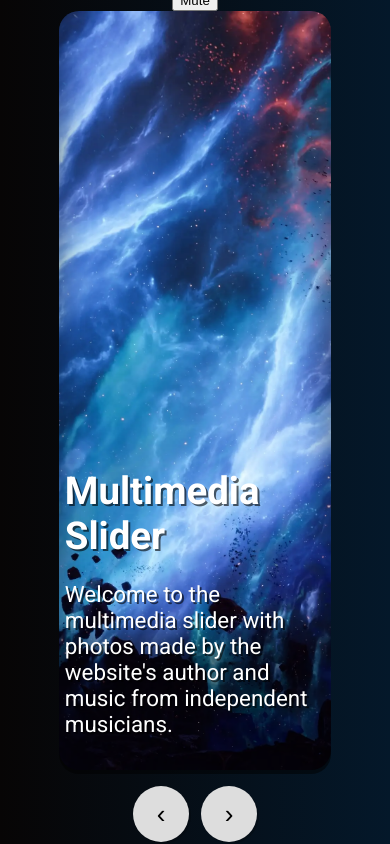
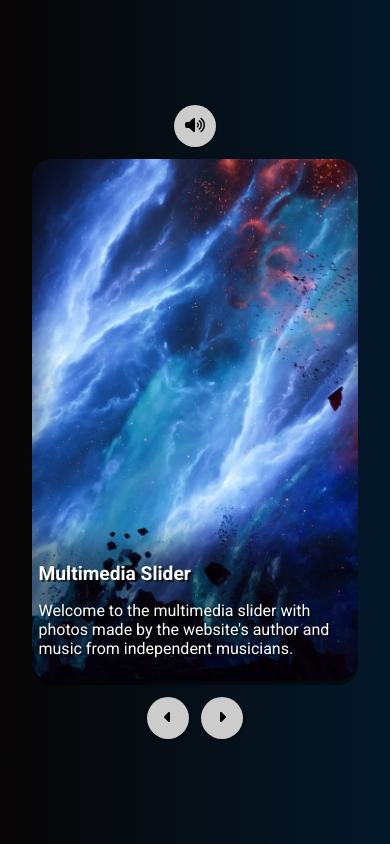
Before and after one commit to M4thez/opera-frontend-task, a Next.js app: page / in a window 390 px wide. Built offline with nearby package versions, Linux system fonts and the light colour scheme.

Commit message:
Added fontawesome icons and adjusted responsivness

```diff
--- a/src/app/(slider)/page.module.css
+++ b/src/app/(slider)/page.module.css
@@ -5,6 +5,24 @@
   justify-content: center;
   padding: 2rem;
   height: 100vh;
+}
+
+.main button {
+  border-radius: 50%;
+  background-color: #ccc;
+  border: none;
+  width: 56px;
+  height: 56px;
+  font-size: 22px;
+  cursor: pointer;
+  transition: background-color 0.4s;
+  box-shadow: 2px 2px rgba(0, 0, 0, 0.2);
+}
+.main button:hover {
+  background-color: #b5e4ea;
+}
+.main button:active {
+  background-color: #8eb1b6;
 }
 
 .slider-buttons {
@@ -15,20 +33,14 @@
   gap: 12px;
 }
 
-.slider-buttons button {
-  border-radius: 50%;
-  background-color: #ddd;
-  border: none;
-  width: 56px;
-  height: 56px;
-  font-size: 26px;
-  cursor: pointer;
-  transition: background-color 0.4s;
-  box-shadow: 2px 2px rgba(0, 0, 0, 0.2);
+.audio-button {
+  margin: 12px;
 }
-.slider-buttons button:hover {
-  background-color: #b5e4ea;
+
+@media screen and (max-width: 720px) {
+  .main button {
+    width: 42px;
+    height: 42px;
+    font-size: 16px;
+  }
 }
-.slider-buttons button:active {
-  background-color: #8eb1b6;
-}
--- a/src/app/(slider)/page.tsx
+++ b/src/app/(slider)/page.tsx
@@ -4,6 +4,14 @@ import styles from "./page.module.css";
 import { useState, useEffect } from "react";
 import { SingleSlide } from "./singleSlide";
 import { ISlide } from "@/types/definitions";
+
+import { FontAwesomeIcon } from "@fortawesome/react-fontawesome";
+import {
+  faVolumeXmark,
+  faVolumeHigh,
+  faCaretRight,
+  faCaretLeft,
+} from "@fortawesome/free-solid-svg-icons";
 
 export default function Home() {
   const [slidesData, setSlidesData] = useState<ISlide[]>([]);
@@ -36,7 +44,6 @@ export default function Home() {
   const slides = slidesData.map((slide, index) => (
     <SingleSlide
       key={slide.id}
-      id={slide.id}
       imageURL={slide.imageURL}
       audioURL={slide.audioURL}
       imageFallbackURL={slide.imageFallbackURL}
@@ -51,11 +58,23 @@ export default function Home() {
 
   return (
     <main className={styles.main}>
-      <button onClick={() => setAudioMuted(!isAudioMuted)}>Mute</button>
+      <div className={styles["audio-button"]}>
+        <button onClick={() => setAudioMuted(!isAudioMuted)}>
+          {isAudioMuted ? (
+            <FontAwesomeIcon icon={faVolumeXmark} />
+          ) : (
+            <FontAwesomeIcon icon={faVolumeHigh} />
+          )}
+        </button>
+      </div>
       <div className={styles["slider"]}>{slides}</div>
       <div className={styles["slider-buttons"]}>
-        <button onClick={previousSlide}>&lsaquo;</button>
-        <button onClick={nextSlide}>&rsaquo;</button>
+        <button onClick={previousSlide}>
+          <FontAwesomeIcon icon={faCaretLeft} />
+        </button>
+        <button onClick={nextSlide}>
+          <FontAwesomeIcon icon={faCaretRight} />
+        </button>
       </div>
     </main>
   );
--- a/src/app/(slider)/singleSlide.module.css
+++ b/src/app/(slider)/singleSlide.module.css
@@ -19,7 +19,7 @@
   object-fit: cover;
   object-position: center;
   border-radius: 20px;
-  max-height: 90vh;
+  max-height: 80vh;
 }
 
 .shadow {
@@ -68,6 +68,12 @@
 }
 @media screen and (max-width: 720px) {
   .slide img {
-    aspect-ratio: 5/14;
+    aspect-ratio: 5/8;
+  }
+  .text b {
+    font-size: 1.2rem;
+  }
+  .text p {
+    font-size: 1rem;
   }
 }
--- a/src/app/(slider)/singleSlide.tsx
+++ b/src/app/(slider)/singleSlide.tsx
@@ -41,7 +41,6 @@ export function SingleSlide(props: any) {
           autoPlay={props.isAudioMuted ? false : true}
         />
       )}
-
       <div className={styles.text}>
         <b>{props.title}</b>
         <p>{props.subtitle}</p>
--- a/src/app/layout.tsx
+++ b/src/app/layout.tsx
@@ -1,6 +1,10 @@
 import type { Metadata } from "next";
 import { Roboto } from "next/font/google";
 import "./globals.css";
+import { config } from "@fortawesome/fontawesome-svg-core";
+import "@fortawesome/fontawesome-svg-core/styles.css";
+
+config.autoAddCss = false;
 
 const roboto = Roboto({ weight: ["300", "400", "700"], subsets: ["latin"] });
 
```
Also changed, not shown: package.json (+7 -4 lines), 1 other file (tests, documents, lock files or other folders).
